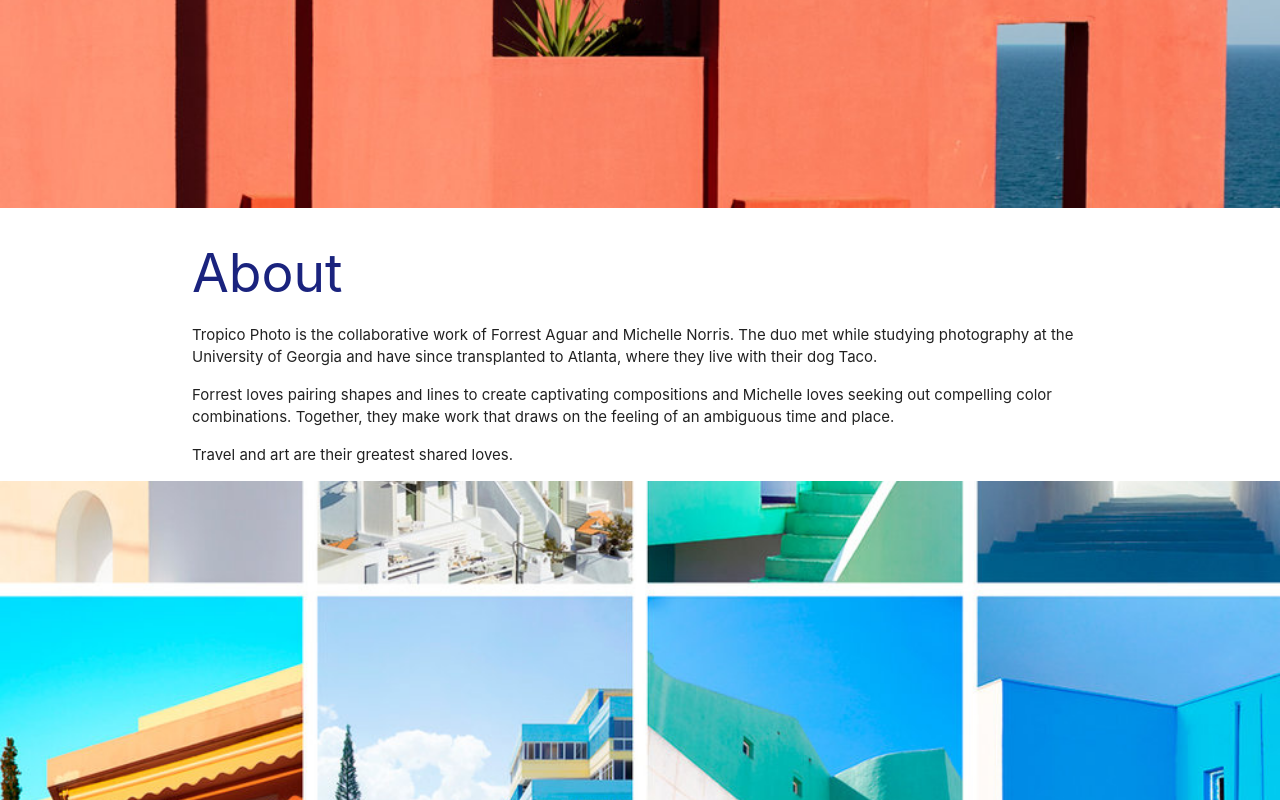
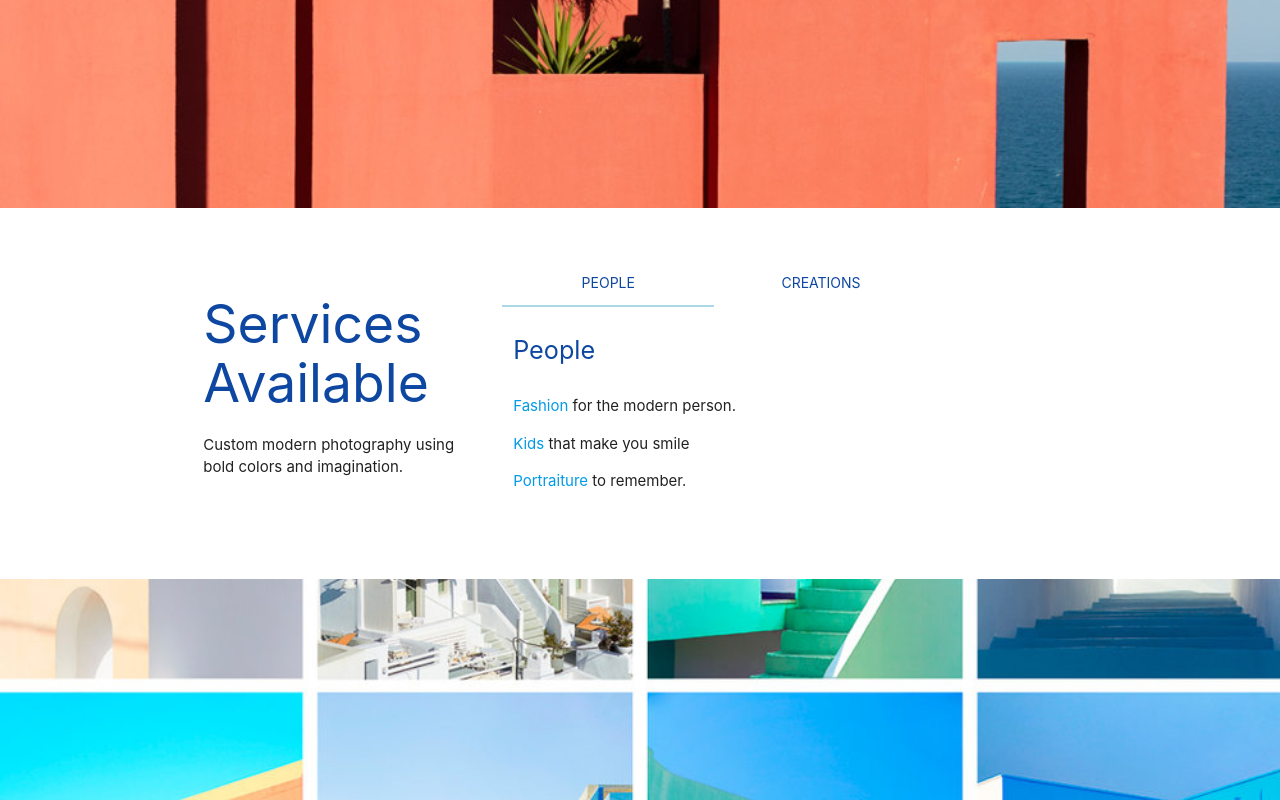
Before and after one commit to anorris57/tropicophoto, a plain HTML site: page index.html in a window 1280 px wide. Shown: the part 2080-2880 px from the top of the page. Drawn offline with nearby package versions, Linux system fonts and the light colour scheme.

Commit message:
adding tabs with content

```diff
--- a/index.html
+++ b/index.html
@@ -33,6 +33,12 @@
     .section{
       padding-top: 4vw;
       padding-bottom: 4vw;
+    }
+    .tabs .indicator{
+      background-color: lightblue;
+    }
+    .tabs .tab a:focus, .tabs .tab a:focus.active{
+      background: transparent;
     }
       @media screen and (max-width: 670px) {
         header {
@@ -77,7 +83,7 @@
           <img src="img/IMG_6336_web.jpg" alt="image" class="responsive-img materialboxed">
         </div>
       <div class="col s12 l6 offset-l1">
-        <h2 class="indigo-text text-darken-4">Building Expressions</h2>
+        <h2 class="blue-text text-darken-4">Building Expressions</h2>
         <p>Lorem ipsum dolor sit amet, consectetur adipiscing elit. Vestibulum at lacus congue, suscipit elit nec, tincidunt orci.</p>
       </div>
       <div class="row">
@@ -85,7 +91,7 @@
             <img src="img/_MG_0039.jpg" alt="" class="responsive-img   materialboxed">
         </div>
         <div class="col s12 l6 offset-l1 pull-l5 right-align">
-          <h2 class="indigo-text text-darken-4">Seascapes</h2>
+          <h2 class="blue-text text-darken-4">Seascapes</h2>
           <p>Lorem ipsum dolor sit amet, consectetur adipiscing elit. Vestibulum at lacus congue, suscipit elit nec, tincidunt orci.</p>
         </div>
       </div>
@@ -94,7 +100,7 @@
             <img src="img/_MG_0431.jpg" alt="" class="responsive-img materialboxed">
         </div>
         <div class="col s12 l6 offset-l1">
-          <h2 class="indigo-text text-darken-4">Cityscapes</h2>
+          <h2 class="blue-text text-darken-4">Cityscapes</h2>
           <p>Lorem ipsum dolor sit amet, consectetur adipiscing elit. Vestibulum at lacus congue, suscipit elit nec, tincidunt orci.</p>
         </div>
       </div>
@@ -107,15 +113,42 @@
       </div>
     </div>
 
-    <!--Information-->
-    <div class="container">
-      <h2 class="indigo-text text-darken-4">About</h2>
-      <p>Tropico Photo is the collaborative work of Forrest Aguar and Michelle Norris. The duo met while studying photography at the University of Georgia and have since transplanted to Atlanta, where they live with their dog Taco.</p>
-
-      <p>Forrest loves pairing shapes and lines to create captivating compositions and Michelle loves seeking out compelling color combinations. Together, they make work that draws on the feeling of an ambiguous time and place.</p>
-
-      <p>Travel and art are their greatest shared loves.</p>
-    </div>
+    <!--Information/sevices/tabs-->
+    <section class="container section" id="services">
+      <div class="row">
+        <div class="col s12 l4">
+          <h2 class="blue-text text-darken-4">Services Available</h2>
+          <p>Custom modern photography using bold colors and imagination.</p>
+        </div>
+        <div class="col s12 l6 offset-12">
+          <ul class="tabs">
+            <li class="tab col s6">
+              <a href="#people" class="blue-text text-darken-4">People</a>
+            </li>
+            <li class="tab col s6">
+              <a href="#creations" class="blue-text text-darken-4">Creations</a>
+            </li>
+          </ul>
+          <div class="col s12" id="people">
+            <p class="flow-text blue-text text-darken-4">
+              People
+            </p>
+            <p><a href="img/fashion.jpg" target="_blank">Fashion</a> for the modern person.</p>
+            <p><a href="img/kids.jpg" target="_blank">Kids</a> that make you smile</p>
+            <p><a href="img/portraiture.jpg" target="_blank">Portraiture</a> to remember.</p>
+          </div>
+          <div class="col s12" id="creations">
+            <p class="flow-text blue-text text-darken-4">
+              Creations
+            </p>
+            <p><a href="img/stillLife.jpg" target="_blank">Still Lifes</a> for comtemplation. for the modern person.</p>
+            <p><a href="img/travel.jpg" target="_blank">Travel</a> that makes you want to move.</p>
+            <p><a href="img/food_drink.jpg" target="_blank">Food and Drink</a> to celebrate.</p>
+            <p><a href="img/fine_art.jpg" target="_blank">Fine Art</a> to appreciate.</p>
+          </div>
+        </div>
+      </div>
+    </section>
 
     <!-- parallax -->
     <div class="parallax-container">
@@ -147,6 +180,7 @@
         $('.sidenav').sidenav();
       $('.materialboxed').materialbox();
       $('.parallax').parallax();
+      $('.tabs').tabs();
       });
     </script>
   </body>
```
Also changed, not shown: img/conceptual.jpg (added), img/fashion.jpg (added), img/fine_art.jpg (added), img/food_drink.jpg (added), img/kids.jpg (added), img/portraiture.jpg (added), img/stillLife.jpg (added), img/travel.jpg (added), 1 other file.
